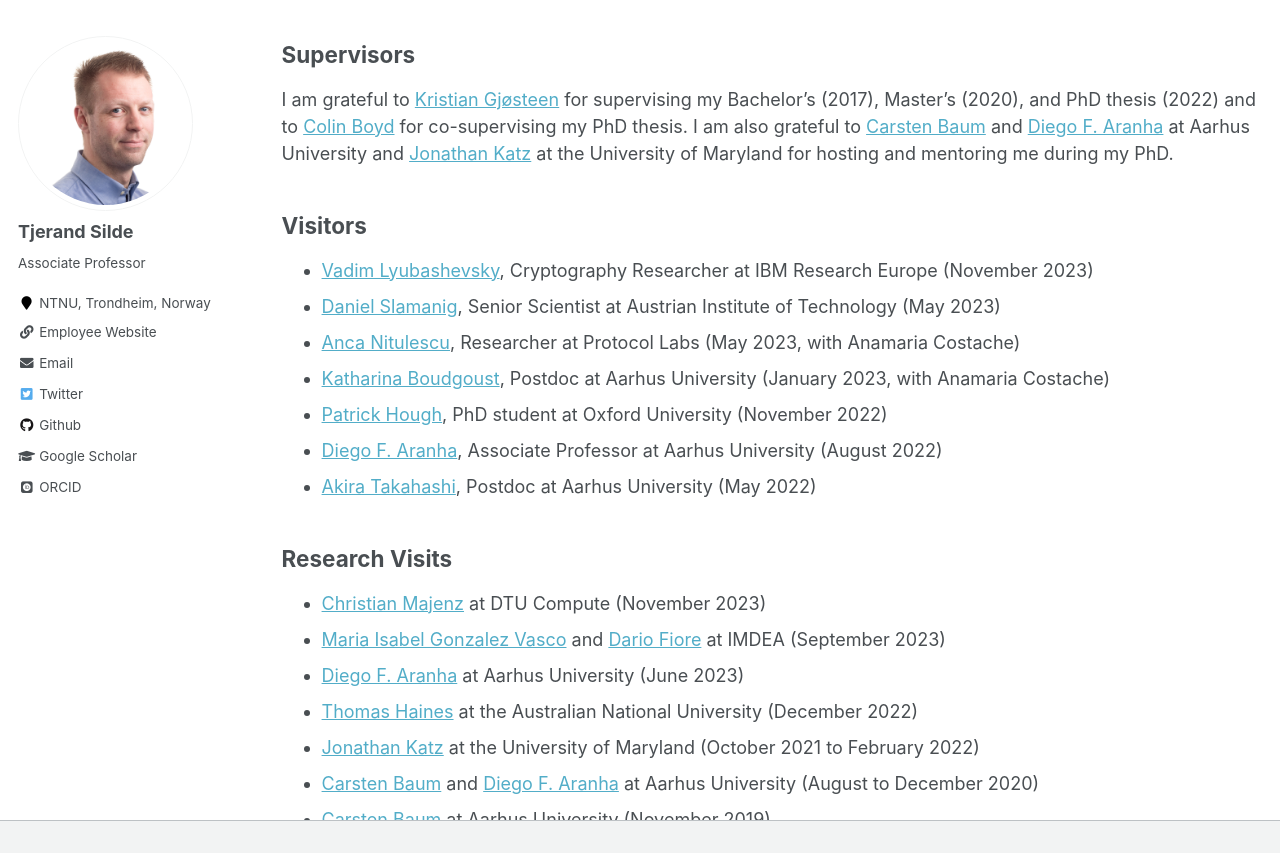
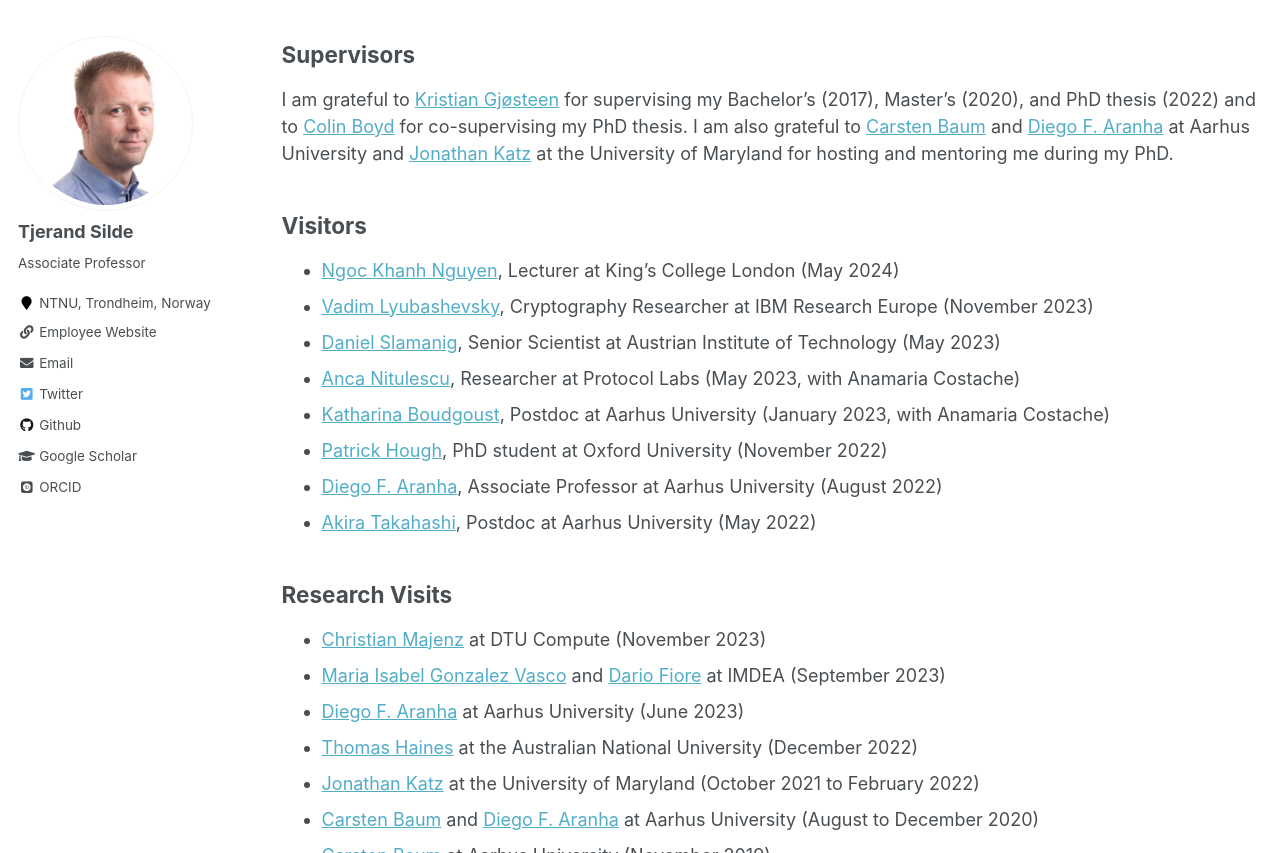
Before and after one commit to tjesi/tjesi.github.io, a Jekyll site: the page built from _pages/people.md, in a window 1280 px wide and 900 px high, scrolled down 993 px, cut to the strip 0-853 px from the top of the window. Built offline with Jekyll 4.4.1, drawn with Linux system fonts in a browser that asks for light colours; some web fonts are replaced.

Commit message:
Update people.md

```diff
--- a/_pages/people.md
+++ b/_pages/people.md
@@ -39,6 +39,7 @@ I am grateful to [Kristian Gjøsteen](https://www.ntnu.edu/employees/kristian.gj
 
 ## Visitors
 
+- [Ngoc Khanh Nguyen](https://www.kcl.ac.uk/people/ngoc-khanh-nguyen), Lecturer at King's College London (May 2024)
 - [Vadim Lyubashevsky](https://research.ibm.com/people/vadim-lyubashevsky), Cryptography Researcher at IBM Research Europe (November 2023)
 - [Daniel Slamanig](https://danielslamanig.info), Senior Scientist at Austrian Institute of Technology (May 2023)
 - [Anca Nitulescu](https://www.di.ens.fr/~nitulesc), Researcher at Protocol Labs (May 2023, with Anamaria Costache)
```
